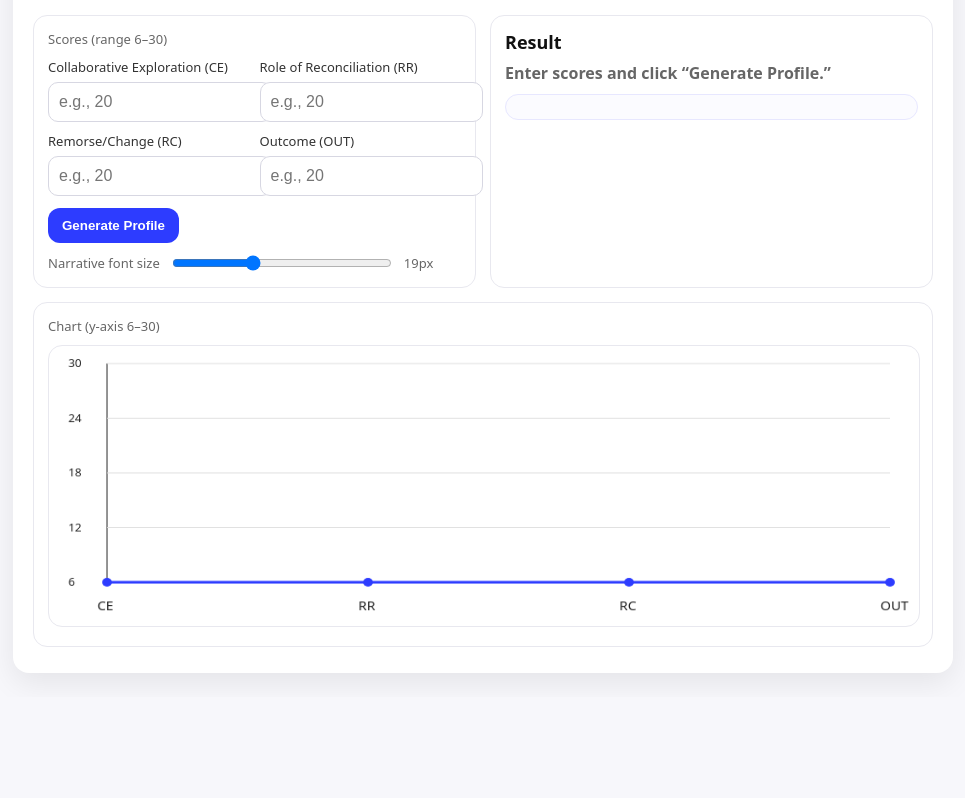
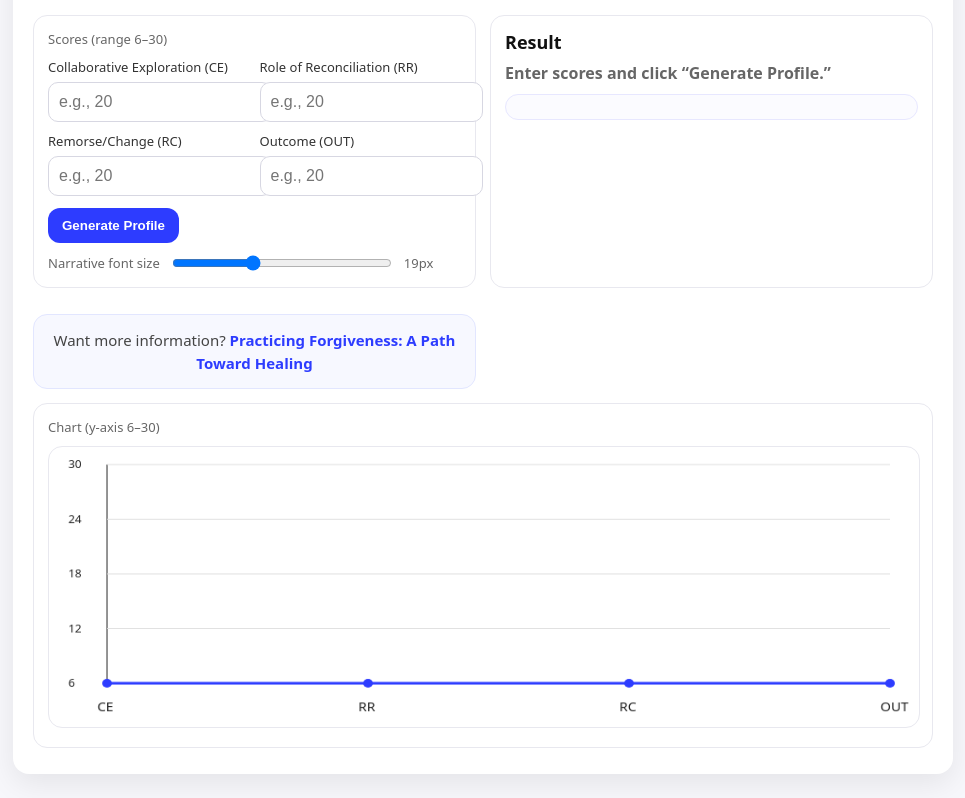
Before and after one commit to rsbalkin08/fri-profile-tool, a plain HTML site: page index.html in a window 1280 px wide. Shown: the part 110-908 px from the top of the page, without its empty margins (157-1122 px from the left). Before the commit the page ends 807 px from the top, so only its background shows below. Drawn offline with Linux system fonts and the light colour scheme.

Commit message:
Update index.html

```diff
--- a/index.html
+++ b/index.html
@@ -92,6 +92,32 @@
   }
 }
 
+/* Book callout styling — ADD THIS */
+.book-callout{
+  margin-top: 12px;
+  background: #f7f8ff;
+  border: 1px solid #e2e6ff;
+  text-align: center;
+}
+
+.book-callout p{
+  margin: 0;
+  font-size: 15px;
+  line-height: 1.5;
+}
+
+.book-callout a{
+  color: #2d3cff;
+  text-decoration: none;
+}
+
+.book-callout a:hover{
+  text-decoration: underline;
+}
+
+</style>
+
+
 
   </style>
 </head>
@@ -140,6 +166,15 @@
         <div id="profileName" class="muted">Enter scores and click “Generate Profile.”</div>
         <div id="narrative"></div>
       </div>
+      <div class="card book-callout">
+  <p>
+    Want more information?
+    <a href="https://www.amazon.com/Practicing-Forgiveness-Path-Toward-Healing/dp/0190937203" target="_blank" rel="noopener">
+      <strong>Practicing Forgiveness: A Path Toward Healing</strong>
+    </a>
+  </p>
+</div>
+
     </div>
 
     <div class="card" style="margin-top:14px;">
```
